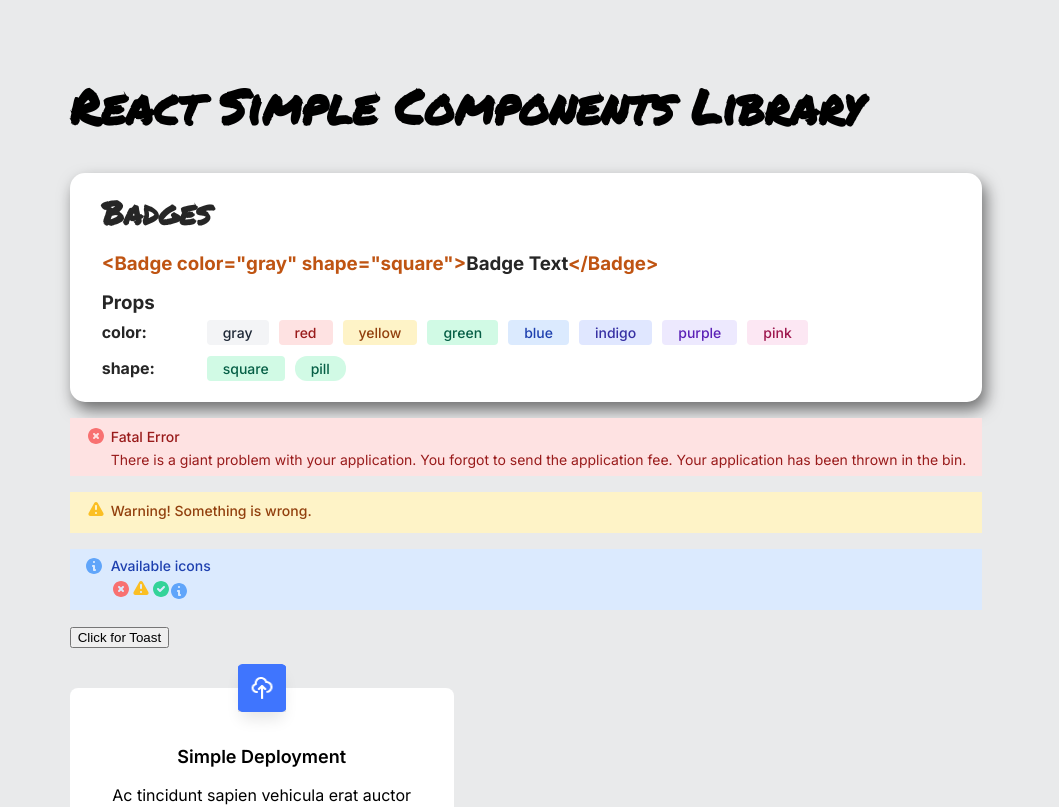
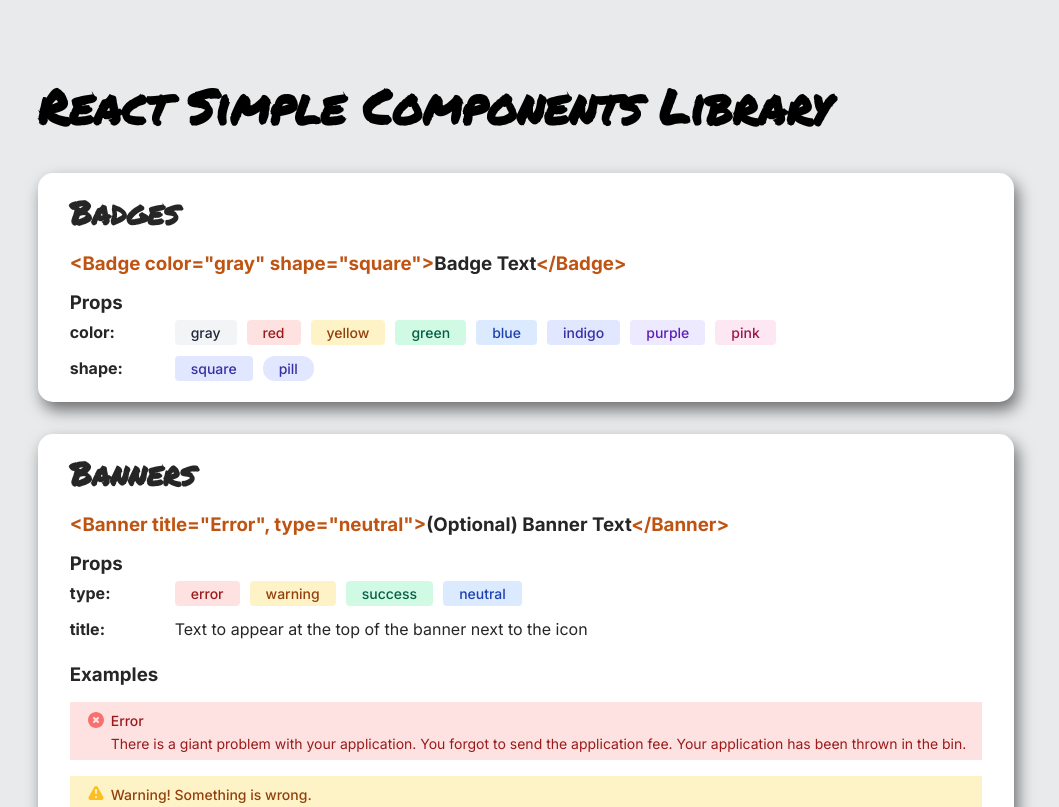
Before and after one commit to chrisfreilich/react-components, a React (Vite) app: page / in a window 1280 px wide. Shown: the top 807 px of the page, without its empty margins (114-1173 px from the left). Built offline with nearby package versions, Linux system fonts and the light colour scheme.

Commit message:
Banner instructions complete.

```diff
--- a/src/App.jsx
+++ b/src/App.jsx
@@ -36,25 +36,39 @@ function App() {
           <br />
           <h4>shape:</h4>
           <ul>
-            <li><Badge color="green" shape="square">square</Badge></li>
-            <li><Badge color="green" shape="pill">pill</Badge></li>
+            <li><Badge color="indigo" shape="square">square</Badge></li>
+            <li><Badge color="indigo" shape="pill">pill</Badge></li>
           </ul>
+        </div>
 
+        <div className="specs">
+          <h2>Banners</h2>
+          <h3><span>&lt;Banner title="Error", type="neutral"&gt;</span>(Optional) Banner Text<span>&lt;/Banner&gt;</span></h3>
+          <h3>Props</h3>
+          <h4>type:</h4>
+          <ul>
+            <li><Badge color="red" shape="square">error</Badge></li>
+            <li><Badge color="yellow" shape="square">warning</Badge></li>
+            <li><Badge color="green" shape="square">success</Badge></li>
+            <li><Badge color="blue" shape="square">neutral</Badge></li>
+          </ul>
+          <br />
+          <h4>title:</h4>
+          <ul>
+            <li>Text to appear at the top of the banner next to the icon</li>
+          </ul>
+          <h3>Examples</h3>
+          <Banner type="error" title="Error">There is a giant problem with your application. You forgot to send the application fee. Your application has been thrown in the bin.</Banner>
+          <Banner type="warning" title="Warning! Something is wrong."></Banner>
+          <Banner type="neutral" title="Neutral Banner Title">
+            You can put whatever you want in the banner, including images:
+            &nbsp;
+            <img src="/envelope.svg" alt="" />
+          </Banner>
+          <Banner type="success" title="You've done it!">You have completed this task. Good job!</Banner>
         </div>
-        <div className='container'>
-          <Banner type="error" title="Fatal Error">There is a giant problem with your application. You forgot to send the application fee. Your application has been thrown in the bin.</Banner>
-        </div>
-        <div className="container">
-          <Banner type="warning" title="Warning! Something is wrong."></Banner>
-        </div>
-        <div className="container">
-          <Banner type="neutral" title="Available icons">
-            <img src="/error.svg" alt="" />
-            <img src="/warning.svg" alt="" />
-            <img src="/success.svg" alt="" />
-            <img src="/neutral.svg" alt="" />
-          </Banner>
-        </div>
+
+
           <div className="container">
             <button onClick={handleToast}>Click for Toast</button>
           </div>
--- a/src/index.css
+++ b/src/index.css
@@ -23,6 +23,7 @@ h1 {
   padding: 1em 2em;
   border-radius: 15px;
   box-shadow: 0.25rem 0.5rem 1rem 0 #00000088;
+  margin-bottom: 2em;
 }
 
 .specs h2 {
@@ -53,6 +54,10 @@ h1 {
 .specs ul li {
   display: inline;
   margin: 0 5px;
+}
+
+.specs .banner {
+  margin-top: 1em;
 }
 
 /* Badge */
```
